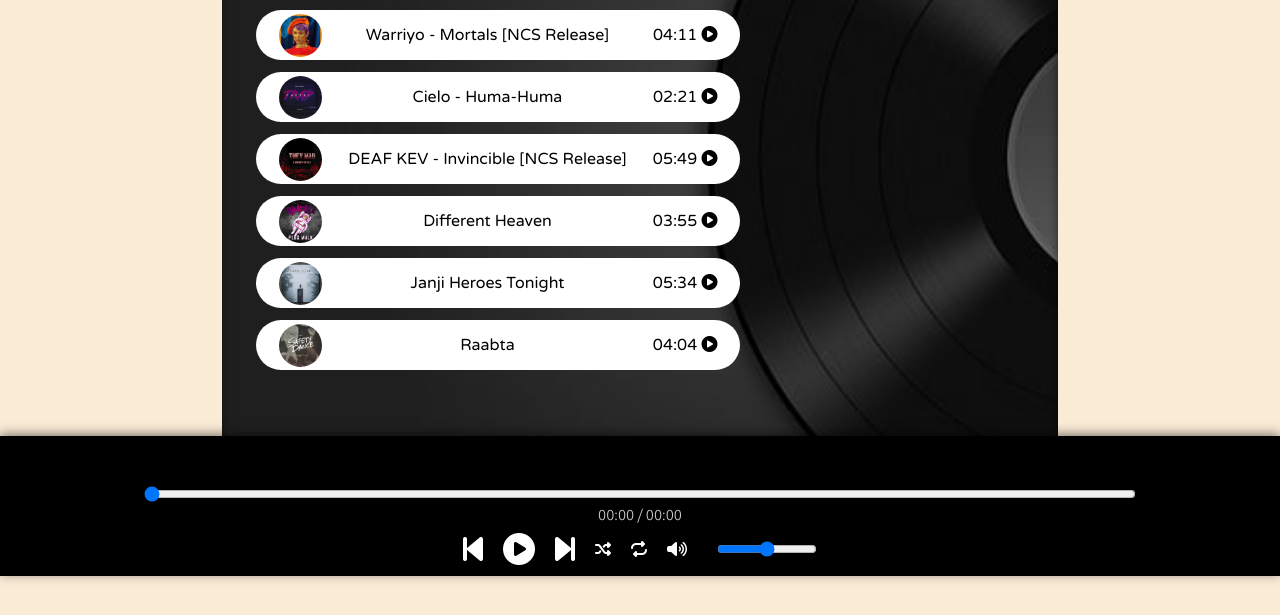
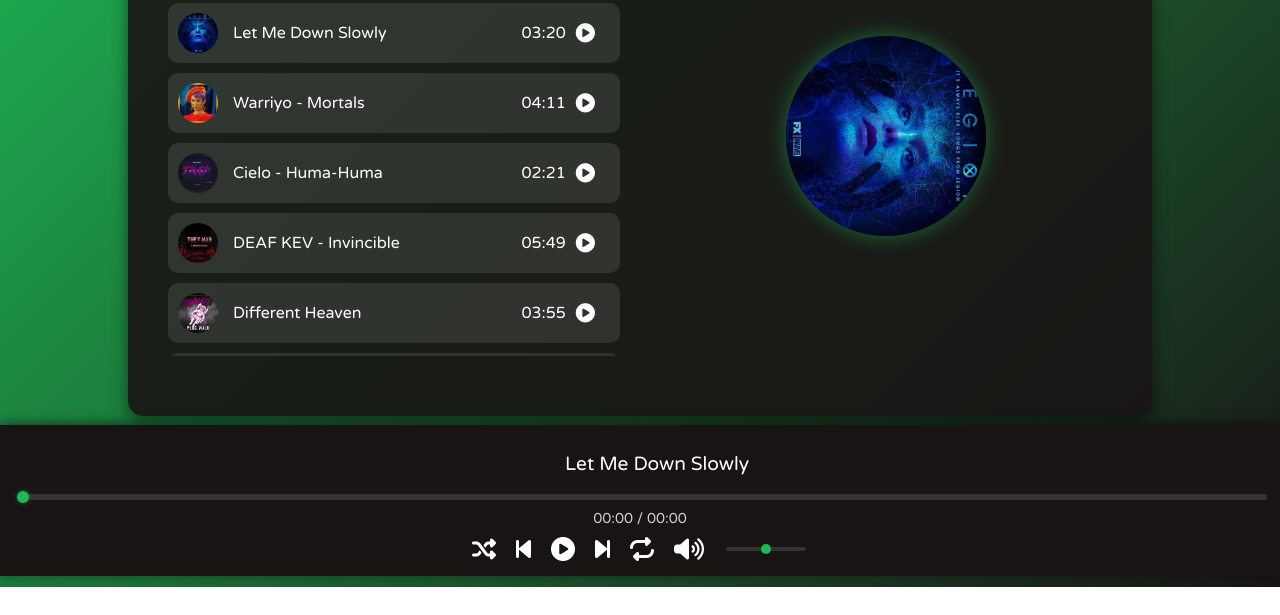
Before and after one commit to pranilfulkar/SpotifyClone, a plain HTML site: page index.html in a window 1280 px wide. Shown: the part 224-839 px from the top of the page. After the commit the page ends 811 px from the top, so only its background shows below. Drawn offline with Linux system fonts and the light colour scheme.

Commit message:
changed ui

```diff
--- a/index.html
+++ b/index.html
@@ -19,88 +19,71 @@
         <div class="songList">
             <h1>Best of NCS - No Copyright Sounds</h1>
             <div class="songItemContainer">
-
                 <div class="songItem">
-                    <img alt="1">
+                    <img src="covers/1.jpg" alt="cover">
                     <span class="songName">Let Me Down Slowly</span>
-                    <span class="songlistplay"><span class="timestamp">03:20  <i id="0" class="fa-solid songItemPlay fa-circle-play"></i> </span></span>
+                    <span class="songlistplay"><span class="timestamp">03:20 <i id="0" class="fa-solid songItemPlay fa-circle-play"></i></span></span>
                 </div>
-
                 <div class="songItem">
-                    <img alt="1">
-                    <span class="songName">Let Me Down Slowly</span>
-                    <span class="songlistplay"><span class="timestamp">04:11  <i id="1" class="fa-solid songItemPlay fa-circle-play"></i> </span></span>
+                    <img src="covers/9.jpg" alt="cover">
+                    <span class="songName">Warriyo - Mortals</span>
+                    <span class="songlistplay"><span class="timestamp">04:11 <i id="1" class="fa-solid songItemPlay fa-circle-play"></i></span></span>
                 </div>
-
                 <div class="songItem">
-                    <img alt="1">
-                    <span class="songName">Let Me Down Slowly</span>
-                    <span class="songlistplay"><span class="timestamp">02:21  <i id="2" class="fa-solid songItemPlay fa-circle-play"></i> </span></span>
+                    <img src="covers/2.jpg" alt="cover">
+                    <span class="songName">Cielo - Huma-Huma</span>
+                    <span class="songlistplay"><span class="timestamp">02:21 <i id="2" class="fa-solid songItemPlay fa-circle-play"></i></span></span>
                 </div>
-
                 <div class="songItem">
-                    <img alt="1">
-                    <span class="songName">Let Me Down Slowly</span>
-                    <span class="songlistplay"><span class="timestamp">05:49  <i id="3" class="fa-solid songItemPlay fa-circle-play"></i> </span></span>
+                    <img src="covers/3.jpg" alt="cover">
+                    <span class="songName">DEAF KEV - Invincible</span>
+                    <span class="songlistplay"><span class="timestamp">05:49 <i id="3" class="fa-solid songItemPlay fa-circle-play"></i></span></span>
                 </div>
-
                 <div class="songItem">
-                    <img alt="1">
-                    <span class="songName">Let Me Down Slowly</span>
-                    <span class="songlistplay"><span class="timestamp">03:55  <i id="4" class="fa-solid songItemPlay fa-circle-play"></i> </span></span>
+                    <img src="covers/4.jpg" alt="cover">
+                    <span class="songName">Different Heaven</span>
+                    <span class="songlistplay"><span class="timestamp">03:55 <i id="4" class="fa-solid songItemPlay fa-circle-play"></i></span></span>
                 </div>
-
                 <div class="songItem">
-                    <img alt="1">
-                    <span class="songName">Let Me Down Slowly</span>
-                    <span class="songlistplay"><span class="timestamp">05:34  <i id="6" class="fa-solid songItemPlay fa-circle-play"></i> </span></span>
+                    <img src="covers/5.jpg" alt="cover">
+                    <span class="songName">Janji Heroes Tonight</span>
+                    <span class="songlistplay"><span class="timestamp">05:34 <i id="5" class="fa-solid songItemPlay fa-circle-play"></i></span></span>
                 </div>
-
                 <div class="songItem">
-                    <img alt="1">
-                    <span class="songName">Let Me Down Slowly</span>
-                    <span class="songlistplay"><span class="timestamp">04:04  <i id="7" class="fa-solid songItemPlay fa-circle-play"></i> </span></span>
+                    <img src="covers/6.jpg" alt="cover">
+                    <span class="songName">Raabta</span>
+                    <span class="songlistplay"><span class="timestamp">04:04 <i id="6" class="fa-solid songItemPlay fa-circle-play"></i></span></span>
+                </div>
+            </div>
+        </div>
+        <div class="songBanner">
+            <img src="covers/1.jpg" alt="album cover" id="bannerCover">
         </div>
     </div>
 
+    <div class="bottom">
+        <div class="songInfo">
+            <span class="playing-wrapper">
+                <img src="playing.gif" alt="playing" id="gif">
+                <span id="masterSongName">Let Me Down Slowly</span>
+            </span>
         </div>
-            <div class="songBanner"></div>
+        <input type="range" name="range" id="myProgressBar" value="0" min="0" max="100">
+        <div class="time-display">
+            <span id="currentTime">00:00</span> / <span id="totalDuration">00:00</span>
+        </div>
+        <div class="icons">
+            <i class="fa-solid fa-shuffle" id="shuffleToggle"></i>
+            <i class="fa-solid fa-backward-step" id="previous"></i>
+            <i class="fa-solid fa-circle-play" id="masterPlay"></i>
+            <i class="fa-solid fa-forward-step" id="next"></i>
+            <i class="fa-solid fa-repeat" id="repeatToggle"></i>
+            <i id="muteToggle" class="fa-solid fa-volume-high"></i>
+            <input type="range" name="volume" id="volumeControl" value="50" min="0" max="100">
+        </div>
     </div>
 
-        <div class="bottom">
-
-            <div class="songInfo">
-                <img src="./playing.gif" alt="playing" id="gif"><span id="masterSongName"></span>
-            </div>
-
-            <input type="range" name="range" id="myProgressBar" value="0" min="0" max="100">
-
-            <div class="time-display">
-                <span id="currentTime">00:00</span> /
-                <span id="totalDuration">00:00</span>
-            </div>
-
-
-            <div class="icons">
-                <!-- font-awesome icons -->
-                <i class="fa-solid fa-2x fa-backward-step" id="previous"></i>
-                <i class="fa-solid fa-2x fa-circle-play" id="masterPlay"></i>
-                <i class="fa-solid fa-2x fa-forward-step" id="next"></i>
-                <i class="fa-solid fa-shuffle" id="shuffleToggle"></i>
-                <i class="fa-solid fa-repeat" id="repeatToggle"></i>
-
-
-                <i id="muteToggle" class="fa-solid fa-volume-high"></i>
-                <input type="range" name="volume" id="volumeControl" value="50" min="0" max="100" style="width: 100px;">
-
-            </div>
-
-            <div class="volumeControl">
-            </div>
-
-
-        </div>
     <script src="https://kit.fontawesome.com/9724e99991.js" crossorigin="anonymous"></script>
-        <script src ="script.js"></script>
+    <script src="script.js"></script>
 </body>
 </html>
--- a/script.js
+++ b/script.js
@@ -8,118 +8,107 @@ let masterSongName = document.getElementById('masterSongName');
 let songItems = Array.from(document.getElementsByClassName('songItem'));
 let volumeControl = document.getElementById('volumeControl');
 let muteToggle = document.getElementById('muteToggle');
-let songInfo = document.querySelector('.songInfo');
-
+let shuffleToggle = document.getElementById('shuffleToggle');
+let repeatToggle = document.getElementById('repeatToggle');
+let bannerCover = document.getElementById('bannerCover');
 
 let songs = [
-    {songName: "Let Me Down Slowly", filePath:"songs/1.mp3", coverPath:"covers/1.jpg"},
-    {songName: "Warriyo - Mortals [NCS Release]", filePath: "songs/1.mp3", coverPath: "covers/9.jpg"},
+    {songName: "Let Me Down Slowly", filePath: "songs/1.mp3", coverPath: "covers/1.jpg"},
+    {songName: "Warriyo - Mortals", filePath: "songs/1.mp3", coverPath: "covers/9.jpg"},
     {songName: "Cielo - Huma-Huma", filePath: "songs/2.mp3", coverPath: "covers/2.jpg"},
-    {songName: "DEAF KEV - Invincible [NCS Release]", filePath: "songs/3.mp3", coverPath: "covers/3.jpg"},
+    {songName: "DEAF KEV - Invincible", filePath: "songs/3.mp3", coverPath: "covers/3.jpg"},
     {songName: "Different Heaven", filePath: "songs/4.mp3", coverPath: "covers/4.jpg"},
     {songName: "Janji Heroes Tonight", filePath: "songs/5.mp3", coverPath: "covers/5.jpg"},
     {songName: "Raabta", filePath: "songs/2.mp3", coverPath: "covers/6.jpg"},
-]
+];
+
+let shuffleMode = false;
+let repeatMode = false;
+let originalSongOrder = [...songs];
 
 songItems.forEach((element, i) => {
     element.getElementsByTagName("img")[0].src = songs[i].coverPath;
     element.getElementsByClassName("songName")[0].innerText = songs[i].songName;
-
-})
+});
 
 function pulseSongInfo() {
-    songInfo.classList.remove('playing');
-    void songInfo.offsetWidth; // This restarts the animation
-    songInfo.classList.add('playing');
+    const playingWrapper = document.querySelector('.playing-wrapper');
+    playingWrapper.classList.remove('playing');
+    void playingWrapper.offsetWidth;
+    playingWrapper.classList.add('playing');
 }
 
+function updateBannerCover() {
+    bannerCover.src = songs[songIndex].coverPath;
+}
 
-
-//handle play, pause button
-masterPlay.addEventListener('click', () =>{
-    if(audioElement.paused || audioElement.currentTime <= 0){
+masterPlay.addEventListener('click', () => {
+    if (audioElement.paused || audioElement.currentTime <= 0) {
         audioElement.play();
         masterSongName.innerText = songs[songIndex].songName;
         masterPlay.classList.remove('fa-circle-play');
         masterPlay.classList.add('fa-circle-pause');
         gif.style.opacity = 1;
         pulseSongInfo();
-
-
         document.getElementById(songIndex).classList.remove('fa-circle-play');
         document.getElementById(songIndex).classList.add('fa-circle-pause');
-
-
+        updateBannerCover();
     } else {
         audioElement.pause();
-        document.querySelector('.songInfo').classList.remove('playing');
+        document.querySelector('.playing-wrapper').classList.remove('playing');
         masterPlay.classList.remove('fa-circle-pause');
         masterPlay.classList.add('fa-circle-play');
         gif.style.opacity = 0;
-
         document.getElementById(songIndex).classList.remove('fa-circle-pause');
         document.getElementById(songIndex).classList.add('fa-circle-play');
-        pulseSongInfo();
+    }
+});
 
-    }
-})
-
-
-//time update
-audioElement.addEventListener('timeupdate', () =>{
-    //updating seekbar
-    progress = parseInt((audioElement.currentTime/audioElement.duration)*100);
+audioElement.addEventListener('timeupdate', () => {
+    let progress = parseInt((audioElement.currentTime / audioElement.duration) * 100);
     myProgressBar.value = progress;
-
-    //updates current time
     document.getElementById("currentTime").innerText = formatTime(audioElement.currentTime);
-
-    if(!isNaN(audioElement.duration)){
+    if (!isNaN(audioElement.duration)) {
         document.getElementById("totalDuration").innerText = formatTime(audioElement.duration);
     }
-})
+});
 
-
-
-
-//change song by seek
 myProgressBar.addEventListener('change', () => {
-    audioElement.currentTime = myProgressBar.value * audioElement.duration/100;
-})
+    audioElement.currentTime = myProgressBar.value * audioElement.duration / 100;
+});
 
 const makeAllPlays = () => {
-    Array.from(document.getElementsByClassName('songItemPlay')).forEach((element)=>{
+    Array.from(document.getElementsByClassName('songItemPlay')).forEach((element) => {
         element.classList.remove('fa-circle-pause');
         element.classList.add('fa-circle-play');
-    })
-}
-Array.from(document.getElementsByClassName('songItemPlay')).forEach((element)=> {
-    element.addEventListener('click', (e)=> {
+    });
+};
+
+Array.from(document.getElementsByClassName('songItemPlay')).forEach((element) => {
+    element.addEventListener('click', (e) => {
         makeAllPlays();
         songIndex = parseInt(e.target.id);
         e.target.classList.remove('fa-circle-play');
         e.target.classList.add('fa-circle-pause');
-        audioElement.src = `songs/${songIndex+1}.mp3`;
+        audioElement.src = songs[songIndex].filePath;
         masterSongName.innerText = songs[songIndex].songName;
         audioElement.currentTime = 0;
         audioElement.play();
         pulseSongInfo();
-
-
         gif.style.opacity = 1;
         masterPlay.classList.remove('fa-circle-play');
         masterPlay.classList.add('fa-circle-pause');
-    })
-})
+        updateBannerCover();
+    });
+});
 
-
-document.getElementById('next').addEventListener('click', ()=>{
-    if(songIndex >=songs.length-1){
-        songIndex = 0;
+document.getElementById('next').addEventListener('click', () => {
+    if (shuffleMode) {
+        songIndex = Math.floor(Math.random() * songs.length);
     } else {
-        songIndex += 1;
+        songIndex = (songIndex >= songs.length - 1 && !repeatMode) ? 0 : songIndex + 1;
     }
-    audioElement.src = `songs/${songIndex+1}.mp3`;
+    audioElement.src = songs[songIndex].filePath;
     masterSongName.innerText = songs[songIndex].songName;
     audioElement.currentTime = 0;
     audioElement.play();
@@ -127,16 +116,15 @@ document.getElementById('next').addEventListener('click', ()=>{
     masterPlay.classList.remove('fa-circle-play');
     masterPlay.classList.add('fa-circle-pause');
     gif.style.opacity = 1;
-})
+    makeAllPlays();
+    document.getElementById(songIndex).classList.remove('fa-circle-play');
+    document.getElementById(songIndex).classList.add('fa-circle-pause');
+    updateBannerCover();
+});
 
-
-document.getElementById('previous').addEventListener('click', ()=>{
-    if(songIndex <= 0){
-        songIndex = songs.length-1;
-    } else {
-        songIndex -= 1;
-    }
-        audioElement.src = `songs/${songIndex+1}.mp3`;
+document.getElementById('previous').addEventListener('click', () => {
+    songIndex = (songIndex <= 0 && !repeatMode) ? songs.length - 1 : songIndex - 1;
+    audioElement.src = songs[songIndex].filePath;
     masterSongName.innerText = songs[songIndex].songName;
     audioElement.currentTime = 0;
     audioElement.play();
@@ -144,35 +132,37 @@ document.getElementById('previous').addEventListener('click', ()=>{
     masterPlay.classList.remove('fa-circle-play');
     masterPlay.classList.add('fa-circle-pause');
     gif.style.opacity = 1;
-})
-
-
-//autoplay song when current song ends playing
+    makeAllPlays();
+    document.getElementById(songIndex).classList.remove('fa-circle-play');
+    document.getElementById(songIndex).classList.add('fa-circle-pause');
+    updateBannerCover();
+});
 
 audioElement.addEventListener('ended', () => {
-    if (songIndex >= songs.length - 1) {
-        songIndex = 0;
+    if (repeatMode) {
+        audioElement.currentTime = 0;
+        audioElement.play();
     } else {
-        songIndex++;
+        if (shuffleMode) {
+            songIndex = Math.floor(Math.random() * songs.length);
+        } else {
+            songIndex = (songIndex >= songs.length - 1) ? 0 : songIndex + 1;
         }
-
-    audioElement.src = `songs/${songIndex + 1}.mp3`;
+        audioElement.src = songs[songIndex].filePath;
         masterSongName.innerText = songs[songIndex].songName;
         audioElement.currentTime = 0;
         audioElement.play();
         pulseSongInfo();
-
         masterPlay.classList.remove('fa-circle-play');
         masterPlay.classList.add('fa-circle-pause');
         gif.style.opacity = 1;
-
         makeAllPlays();
         document.getElementById(songIndex).classList.remove('fa-circle-play');
         document.getElementById(songIndex).classList.add('fa-circle-pause');
+        updateBannerCover();
+    }
 });
 
-
-//to convert seconds into MM:SS
 function formatTime(seconds) {
     let min = Math.floor(seconds / 60);
     let sec = Math.floor(seconds % 60);
@@ -181,16 +171,14 @@ function formatTime(seconds) {
     return `${min}:${sec}`;
 }
 
-
-//audio volume
 audioElement.volume = 0.5;
 
 volumeControl.addEventListener('input', () => {
-    audioElement.volume = volumeControl.value / 100; // Convert 0-100 to 0.0-1.0
+    audioElement.volume = volumeControl.value / 100;
+    muteToggle.classList.remove('fa-volume-xmark');
+    muteToggle.classList.add('fa-volume-high');
 });
 
-
-//mute audio
 let previousVolume = 0.5;
 muteToggle.addEventListener('click', () => {
     if (audioElement.volume > 0) {
@@ -206,3 +194,30 @@ muteToggle.addEventListener('click', () => {
         muteToggle.classList.add('fa-volume-high');
     }
 });
+
+shuffleToggle.addEventListener('click', () => {
+    shuffleMode = !shuffleMode;
+    shuffleToggle.classList.toggle('active-mode');
+    if (shuffleMode) {
+        songs = [...originalSongOrder].sort(() => Math.random() - 0.5);
+    } else {
+        songs = [...originalSongOrder];
+        songIndex = songs.findIndex(song => song.songName === masterSongName.innerText);
+    }
+});
+
+repeatToggle.addEventListener('click', () => {
+    repeatMode = !repeatMode;
+    repeatToggle.classList.toggle('active-mode');
+});
+
+document.addEventListener('keydown', (e) => {
+    e.preventDefault();
+    if (e.code === 'Space') {
+        masterPlay.click();
+    } else if (e.code === 'ArrowRight') {
+        document.getElementById('next').click();
+    } else if (e.code === 'ArrowLeft') {
+        document.getElementById('previous').click();
+    }
+});
--- a/styles.css
+++ b/styles.css
@@ -1,167 +1,264 @@
-@import url('https://fonts.googleapis.com/css2?family=Ubuntu:wght@300&display=swap');
 @import url('https://fonts.googleapis.com/css2?family=Ubuntu:wght@300&family=Varela+Round&display=swap');
 
-body{
-    background-color: antiquewhite;
+body {
+    background: linear-gradient(135deg, #1db954, #191414);
+    margin: 0;
+    padding: 0;
+    font-family: 'Varela Round', sans-serif;
+    color: white;
 }
 
-*{
-    margin: 0;
-    padding: 0;
+* {
+    box-sizing: border-box;
 }
 
-nav{
+nav {
     font-family: 'Ubuntu', sans-serif;
+    background-color: #191414;
+    box-shadow: 0 2px 5px rgba(0, 0, 0, 0.3);
 }
 
-nav ul{
+nav ul {
     display: flex;
     align-items: center;
     list-style-type: none;
-    height: 65px;
-    background-color: black;
-    color: white;
+    height: 60px;
+    margin: 0;
+    padding: 0 20px;
 }
 
-nav ul li{
-    padding: 0 12px;
+nav ul li {
+    padding: 0 15px;
+    cursor: pointer;
+    transition: color 0.3s;
 }
 
-.brand img{
-    width: 45px;
-    padding: 0 8px;
+nav ul li:hover {
+    color: #1db954;
 }
 
-.brand{
+.brand img {
+    width: 40px;
+    padding-right: 10px;
+}
+
+.brand {
     display: flex;
     align-items: center;
-    font-weight: bolder;
-    font-size: 1.3rem;
+    font-weight: bold;
+    font-size: 1.5rem;
 }
 
-.container{
-    min-height: 65vh;
-    background-color: black;
-    color: white;
-    font-family: 'Varela Round', sans-serif;
+.container {
+    min-height: 70vh;
+    background: rgba(25, 20, 20, 0.9);
     display: flex;
-    margin: 23px auto;
-    width: 60%;
-    border-radius: 12px;
-    padding: 34px;
-    background-image: url('./bg.jpg');
-    background-repeat: no-repeat;
-    background-size: cover;
-    box-shadow: inset 0 0 10px rgba(0, 0, 0, 0.5);
+    margin: 20px auto;
+    width: 80%;
+    max-width: 1200px;
+    border-radius: 15px;
+    padding: 20px;
+    box-shadow: 0 5px 15px rgba(0, 0, 0, 0.5);
+    overflow: hidden;
+}
+
+.songList {
+    flex: 1;
+    padding: 20px;
+    overflow-y: auto;
+    max-height: 60vh;
+}
+
+.songList h1 {
+    margin-bottom: 20px;
+    font-size: 1.8rem;
+}
+
+.songItem {
+    display: flex;
+    align-items: center;
+    background: rgba(255, 255, 255, 0.1);
+    margin: 10px 0;
+    padding: 10px;
+    border-radius: 10px;
+    transition: transform 0.3s, background 0.3s;
+    cursor: pointer;
+}
+
+.songItem:hover {
+    transform: translateY(-3px);
+    background: rgba(255, 255, 255, 0.2);
+}
+
+.songItem img {
+    width: 40px;
+    height: 40px;
+    border-radius: 50%;
+    margin-right: 15px;
+}
+
+.songName {
+    flex: 1;
+    font-size: 1rem;
+}
+
+.timestamp {
+    display: flex;
+    align-items: center;
+    margin-right: 15px;
+}
+
+.timestamp i {
+    margin-left: 10px;
+    font-size: 1.2rem;
+    transition: color 0.3s;
+}
+
+.timestamp i:hover {
+    color: #1db954;
+}
+
+.songBanner {
+    flex: 1;
+    display: flex;
+    justify-content: center;
+    align-items: center;
+    padding: 20px;
+}
+
+.songBanner img {
+    width: 200px;
+    height: 200px;
+    border-radius: 50%;
+    animation: rotate 20s linear infinite;
+    box-shadow: 0 0 20px rgba(29, 185, 84, 0.5);
+}
+
+@keyframes rotate {
+    from { transform: rotate(0deg); }
+    to { transform: rotate(360deg); }
 }
 
 .bottom {
     position: sticky;
     bottom: 0;
-    background-color: black;
-    height: 120px;
-    color: white;
-    display: flex;
-    flex-direction: column;
-    align-items: center;
-    padding: 10px 20px;
+    background: #191414;
+    padding: 15px;
     box-shadow: 0 -2px 10px rgba(0, 0, 0, 0.5);
     z-index: 10;
 }
 
-.bottom time-display{
-    font-family: 'Ubuntu', sans-serif;
+.songInfo {
+    display: flex;
+    align-items: center;
+    justify-content: center;
+    gap: 10px;
+    margin-bottom: 10px;
+}
+
+.songInfo img {
+    width: 30px;
+    height: 30px;
+    opacity: 0;
+    transition: opacity 0.4s;
+}
+
+#masterSongName {
     font-size: 1.2rem;
+}
+
+.songInfo .playing-wrapper.playing {
+    animation: zoomInOut 1s infinite ease-in-out;
+}
+
+#myProgressBar {
+    width: 100%;
+    height: 6px;
+    border-radius: 3px;
+    background: #333;
+    cursor: pointer;
+    -webkit-appearance: none;
+}
+
+#myProgressBar::-webkit-slider-thumb {
+    -webkit-appearance: none;
+    width: 12px;
+    height: 12px;
+    background: #1db954;
+    border-radius: 50%;
+    box-shadow: 0 0 5px rgba(29, 185, 84, 0.5);
+}
+
+.time-display {
+    font-size: 0.9rem;
+    color: #ccc;
+    margin: 5px 0;
+    text-align: center;
 }
 
 .icons {
     display: flex;
     align-items: center;
+    justify-content: center;
     gap: 20px;
-    margin-bottom: 10px;
+    margin-top: 10px;
+}
+
+.icons i {
+    font-size: 1.5rem;
+    cursor: pointer;
+    transition: color 0.3s, transform 0.3s;
 }
 
 .icons i:hover {
     color: #1db954;
-    transform: scale(1.1);
-    transition: all 0.2s ease-in-out;
+    transform: scale(1.2);
+}
+
+.volumeControl {
+    display: flex;
+    align-items: center;
+    gap: 10px;
+}
+
+#volumeControl {
+    width: 80px;
+    height: 4px;
+    -webkit-appearance: none;
+    background: #333;
+    border-radius: 2px;
     cursor: pointer;
 }
 
-#myProgressBar {
-    width: 80%;
-    margin-bottom: 5px;
+#volumeControl::-webkit-slider-thumb {
+    -webkit-appearance: none;
+    width: 10px;
+    height: 10px;
+    background: #1db954;
+    border-radius: 50%;
 }
 
-.songItem{
-    height:50px;
-    display: flex;
-    background-color: white;
-    width: 90%;
-    color: black;
-    margin: 12px 0;
-    justify-content: space-between;
-    align-items: center;
-    border-radius: 34px;
+.active-mode {
+    color: #1db954 !important;
 }
 
-.songItem img{
-    width: 43px;
-    margin: 0 23px;
-    border-radius: 34px;
+@keyframes zoomInOut {
+    0%, 100% { transform: scale(1); }
+    50% { transform: scale(1.1); }
 }
 
-.timestamp{
-    margin: 0 23px;
-}
+@media (max-width: 768px) {
+    .container {
+        flex-direction: column;
+        width: 90%;
+    }
 
-.timestamp i{
-    cursor: pointer;
-}
+    .songBanner img {
+        width: 150px;
+        height: 150px;
+    }
 
-.songInfo {
-    display: flex;
-    align-items: center;
-    font-family: 'Varela Round', sans-serif;
-    gap: 10px;
-    margin-bottom: 10x;
-}
-
-.songInfo img {
-    width: 40px;
-    height: 40px;
-    object-fit: contain;
-    opacity: 0;
-    transition: opacity 0.4s ease-in;
-}
-
-
-.time-display {
-    font-family: 'Ubuntu', sans-serif;
-    font-size: 0.9rem;
-    margin-bottom: 10px;
-    color: #ccc;
-}
-
-#volumeControl {
-    width: 100px;
-    margin-left: 10px;
-    vertical-align: middle;
-}
-
-/* songInfo effect */
-@keyframes zoomInOut {
-    0% {
-        transform: scale(1);
-    }
-    50% {
-        transform: scale(1.1);
-    }
-    100% {
-        transform: scale(1);
+    .songList {
+        max-height: none;
     }
 }
-
-.songInfo.playing {
-    animation: zoomInOut 1s infinite ease-in-out;
-}
```
Also changed, not shown: playing.gif. Lines whose indentation alone changed are shown as unchanged.
